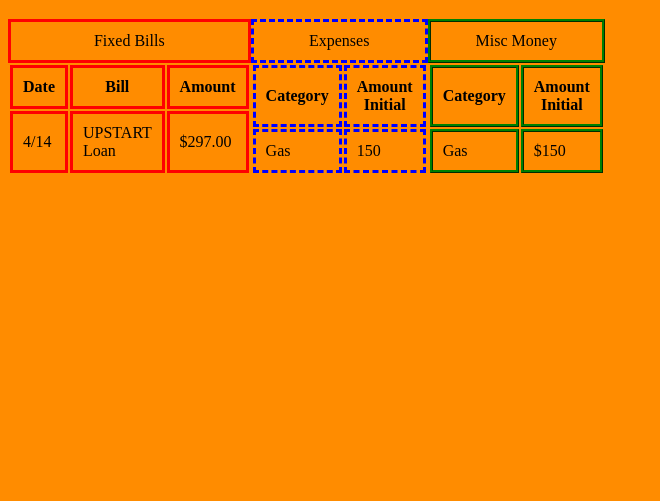
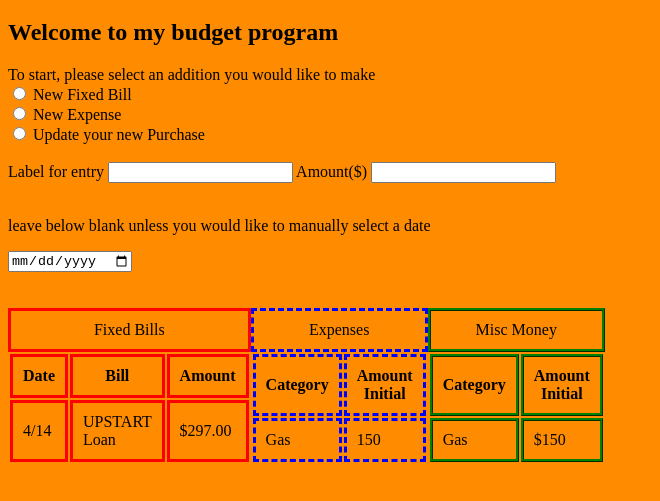
Before and after one commit to KevinLivingston/Budgeting, a plain HTML site: page index.html in a window 1280 px wide. Shown: the part 61-562 px from the top of the page, without its empty margins (0-660 px from the left). Drawn offline with Linux system fonts and the light colour scheme; files whose address does not match are found by name.

Commit message:
Good stuff doc

```diff
--- a/index.html
+++ b/index.html
@@ -9,6 +9,23 @@
 <body>
 
     <h1>BUDGET Prog.</h1>
+    <h2>Welcome to my budget program</h2>
+    To start, please select an addition you would like to make
+    <form>
+        <input type="radio" id="Fixed" name="Update Type" value="New Fixed Bill">
+        <label for="New Fixed Bill">New Fixed Bill</label><br>
+        <input type="radio" id="Expense" name="Update Type" value="New Expense">
+        <label for="New Expense">New Expense</label><br>
+        <input type="radio" id="Misc" name="Update Type" value="Update your new Purchase">
+        <label for="Update your new Purchase">Update your new Purchase</label>
+        <br><br><label for="Category">Label for entry</label>
+        <input type="text" name="" id="Category">
+        <label for="entryAmount">Amount($)</label>
+        <input type="number" id ="entryAmount">
+        <br><br> <p>leave below blank unless you would like to manually select a date</p>
+        <input type="date" id = "entryDate">
+    </form>
+      <br><br>
     <table id = "Bill_Table">
        <caption id = "Bill_Title">Fixed Bills</caption>
         <th class = "Bill_Header">Date</th>
```
